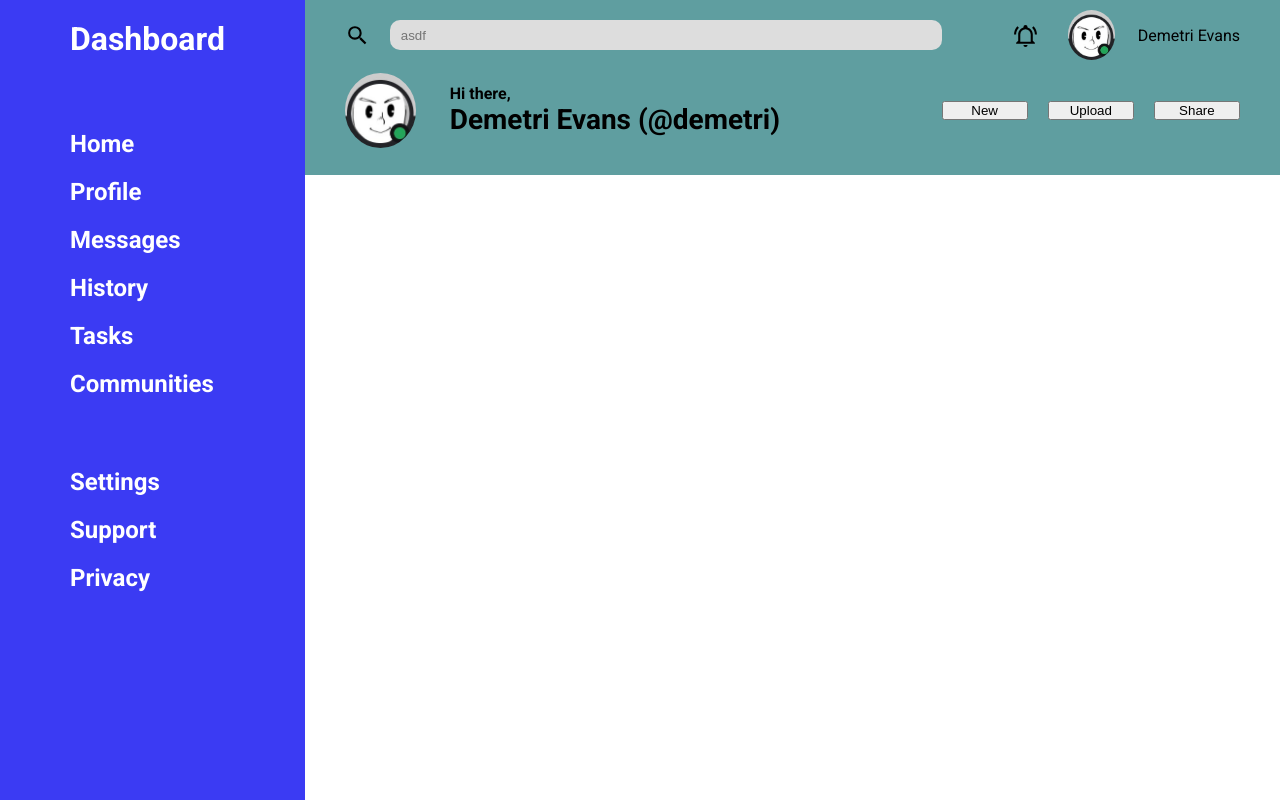
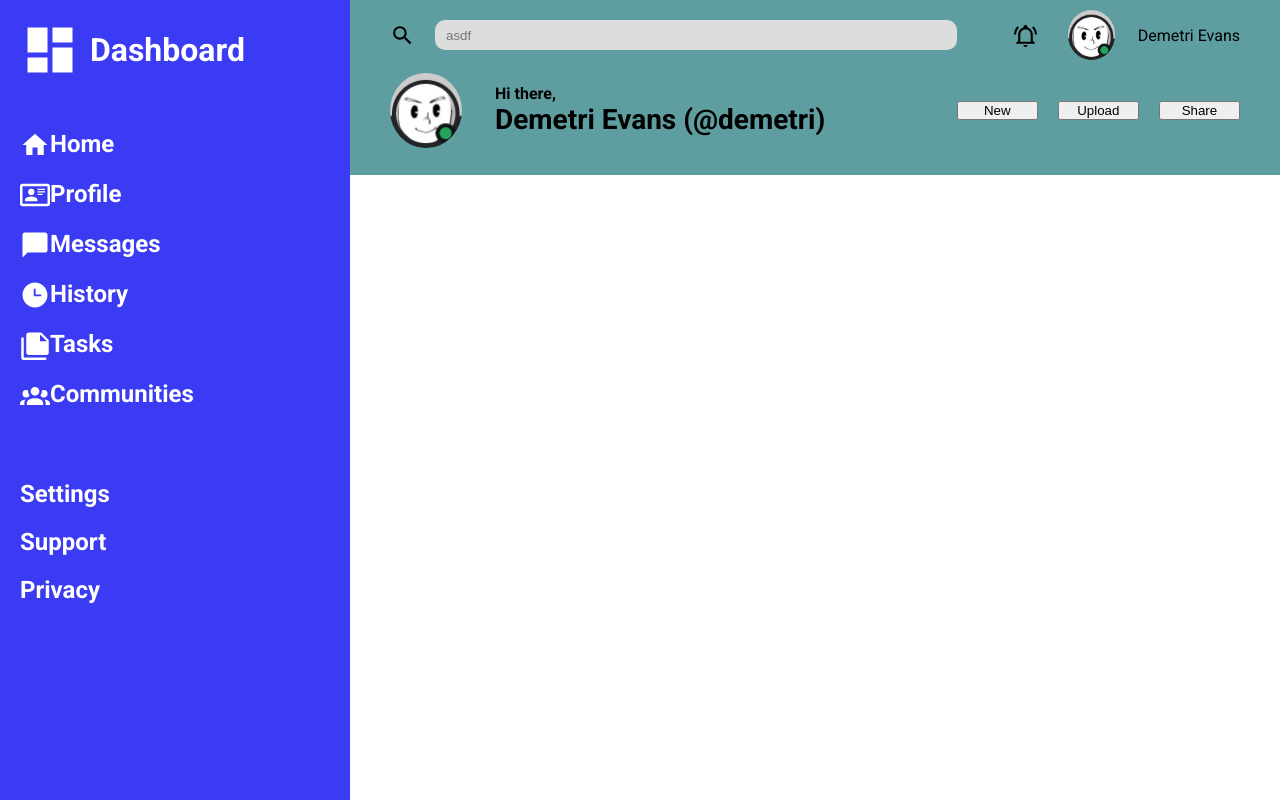
Before and after one commit to DarkBlueMoon/admin-dashboard, a plain HTML site: page index.html in a window 1280 px wide. Drawn offline with Linux system fonts and the light colour scheme.

Commit message:
Sidebar rework, dash section styling

```diff
--- a/index.html
+++ b/index.html
@@ -12,29 +12,41 @@
 </head>
 
 <body>
-  <div class="main-wrapper">
+  <div class="container">
     <section class="sidebar">
       <div class="dash-section">
-        <a href="#">Dashboard</a>
+        <a href="#">
+          <img src="img/view-dashboard.svg" class="filter-white dash-img">
+          <span>Dashboard</span>
+        </a>
       </div>
-
-      <!-- <div class="dash-section">
-        <svg xmlns="http://www.w3.org/2000/svg" viewBox="0 0 24 24">
-          <title>developer-board</title>
-          <path
-            d="M22,9V7H20V5A2,2 0 0,0 18,3H4A2,2 0 0,0 2,5V19A2,2 0 0,0 4,21H18A2,2 0 0,0 20,19V17H22V15H20V13H22V11H20V9H22M18,19H4V5H18V19M6,13H11V17H6V13M12,7H16V10H12V7M6,7H11V12H6V7M12,11H16V17H12V11Z" />
-        </svg>
-        <a href="#">Dashboard</a>
-      </div> -->
 
       <ul class="links">
         <div class="group-one">
-          <li><a href="#">Home</a></li>
-          <li><a href="#">Profile</a></li>
-          <li><a href="#">Messages</a></li>
-          <li><a href="#">History</a></li>
-          <li><a href="#">Tasks</a></li>
-          <li><a href="#">Communities</a></li>
+          <li>
+            <img src="img/home.svg" class="filter-white">
+            <a href="#">Home</a>
+          </li>
+          <li>
+            <img src="img/card-account-details-outline.svg" class="filter-white">
+            <a href="#">Profile</a>
+          </li>
+          <li>
+            <img src="img/message.svg" class="filter-white">
+            <a href="#">Messages</a>
+          </li>
+          <li>
+            <img src="img/clock-time-three.svg" class="filter-white">
+            <a href="#">History</a>
+          </li>
+          <li>
+            <img src="img/note-multiple.svg" class="filter-white">
+            <a href="#">Tasks</a>
+          </li>
+          <li>
+            <img src="img/account-group.svg" class="filter-white">
+            <a href="#">Communities</a>
+          </li>
         </div>
         <div class="group-two">
           <li><a href="#">Settings</a></li>
@@ -63,14 +75,14 @@
               <path
                 d="M10,21H14A2,2 0 0,1 12,23A2,2 0 0,1 10,21M21,19V20H3V19L5,17V11C5,7.9 7.03,5.17 10,4.29C10,4.19 10,4.1 10,4A2,2 0 0,1 12,2A2,2 0 0,1 14,4C14,4.1 14,4.19 14,4.29C16.97,5.17 19,7.9 19,11V17L21,19M17,11A5,5 0 0,0 12,6A5,5 0 0,0 7,11V18H17V11M19.75,3.19L18.33,4.61C20.04,6.3 21,8.6 21,11H23C23,8.07 21.84,5.25 19.75,3.19M1,11H3C3,8.6 3.96,6.3 5.67,4.61L4.25,3.19C2.16,5.25 1,8.07 1,11Z" />
             </svg>
-            <img src="profile-pic.jpeg" alt="">
+            <img src="img/profile-pic.jpeg" alt="">
             <p>Demetri Evans</p>
           </div>
         </div>
 
         <div class="header-bottom">
           <div class="header-bottom-left">
-            <img src="profile-pic.jpeg" alt="">
+            <img src="img/profile-pic.jpeg" alt="">
             <div class="greeting">
               <p class="greeting-secondary">Hi there,</p>
               <p class="greeting-primary">Demetri Evans (@demetri)</p>
--- a/style.css
+++ b/style.css
@@ -10,31 +10,71 @@ body {
   font-family: "Roboto", sans-serif;
 }
 
-.main-wrapper {
+.container {
   height: 100%;
   display: grid;
-  grid-template-columns: 1.25fr 4fr;
+  grid-template-columns: clamp(300px, 50%, 350px) 1fr;
 }
 
 .sidebar {
   display: grid;
-  grid-template-columns: 50px 1fr;
-  gap: 30px 20px;
+  grid-template-columns: auto auto;
+  padding-left: 20px;
+  gap: 30px 0px;
   grid-template-rows: 100px 1fr;
   background-color: rgb(59, 59, 243);
 }
 
-.sidebar svg {
-  grid-area: sidebar-svg;
+/* Try to use grid-template-areas to put all sidebar img on one side,
+   sidebar links on other side */
+
+.sidebar img {
+  width: 30px;
+}
+
+.sidebar .dash-img {
+  width: 60px;
+}
+
+.filter-white {
+  filter: invert(100%) sepia(0%) saturate(898%) hue-rotate(19deg) brightness(114%) contrast(100%);
 }
 
 .dash-section {
+  display: grid;
+}
+
+.dash-section a {
+  display: grid;
+  grid-template-columns: 70px;
+  grid-auto-flow: column;
+  align-items: center;
+}
+
+/*
+.dash-section span {
+  grid-column: 2;
+} */
+
+/* .dash-section a {
+  grid-column: 2;
+} */
+
+/* .dash-section {
   grid-column: 2;
   margin-top: 20px;
-}
+  display: flex;
+  align-items: center;
+  gap: 10px;
+} */
 
 .links {
-  grid-column: 2;
+  /* grid-column: 2; */
+  grid-row: 2;
+  display: grid;
+  grid-template-rows: min-content min-content;
+  /* align-items: start; */
+  /* grid-template-columns: auto auto; */
 }
 
 .links .group-one,
@@ -47,6 +87,21 @@ body {
 .links .group-one {
   margin-bottom: 70px;
 }
+
+.group-one li {
+  display: grid;
+  grid-template-columns: min-content min-content;
+}
+
+.group-one li a {
+  grid-column: 2;
+}
+
+/* .links li {
+  display: flex;
+  align-items: center;
+  gap: 40px;
+} */
 
 .sidebar ul,
 .dash-section {
```
Also changed, not shown: img/account-group.svg (added), img/card-account-details-outline.svg (added), img/clock-time-three.svg (added), img/home.svg (added), img/message.svg (added), img/note-multiple.svg (added), img/profile-pic.jpeg (renamed from profile-pic.jpeg), img/view-dashboard.svg (added).
